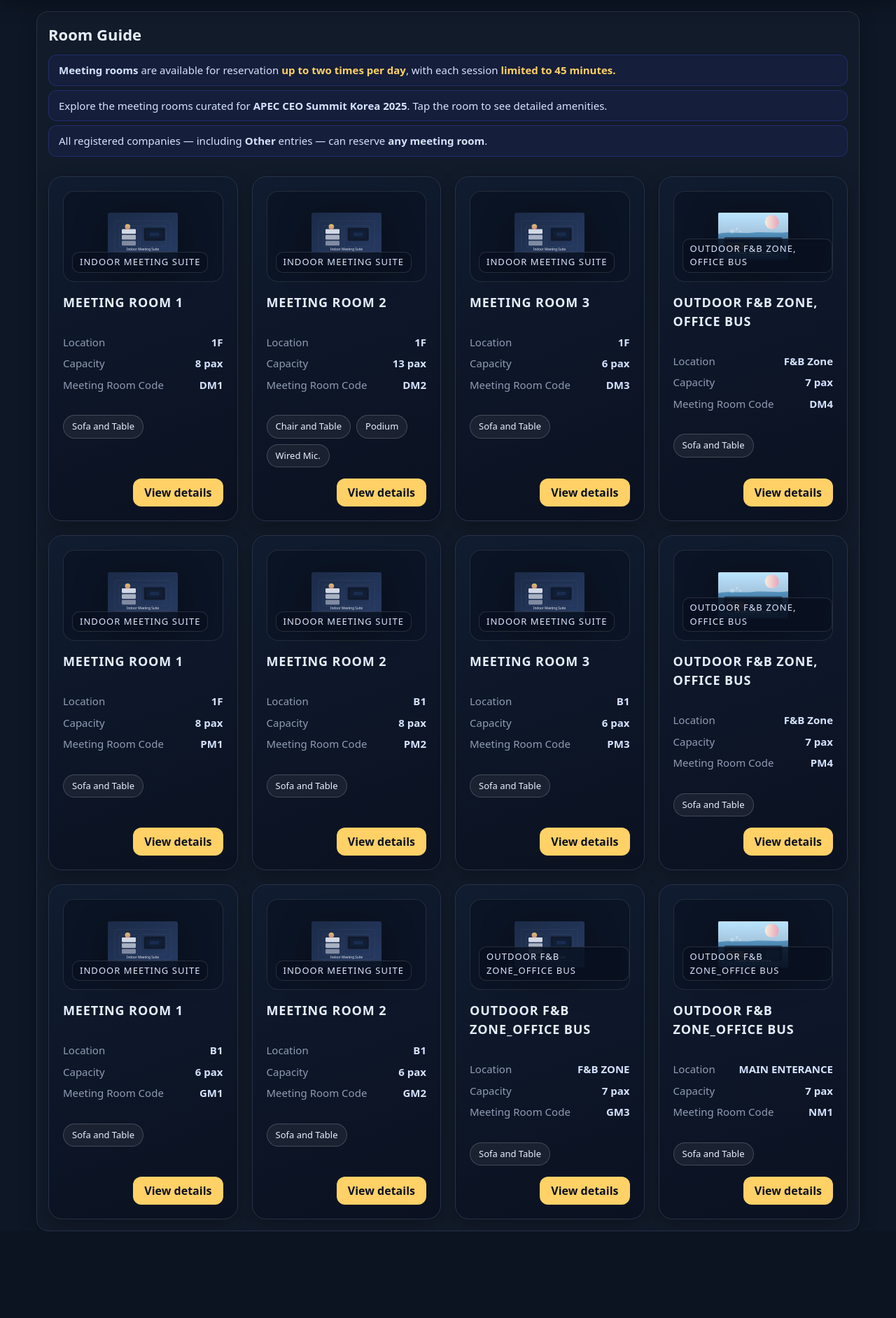
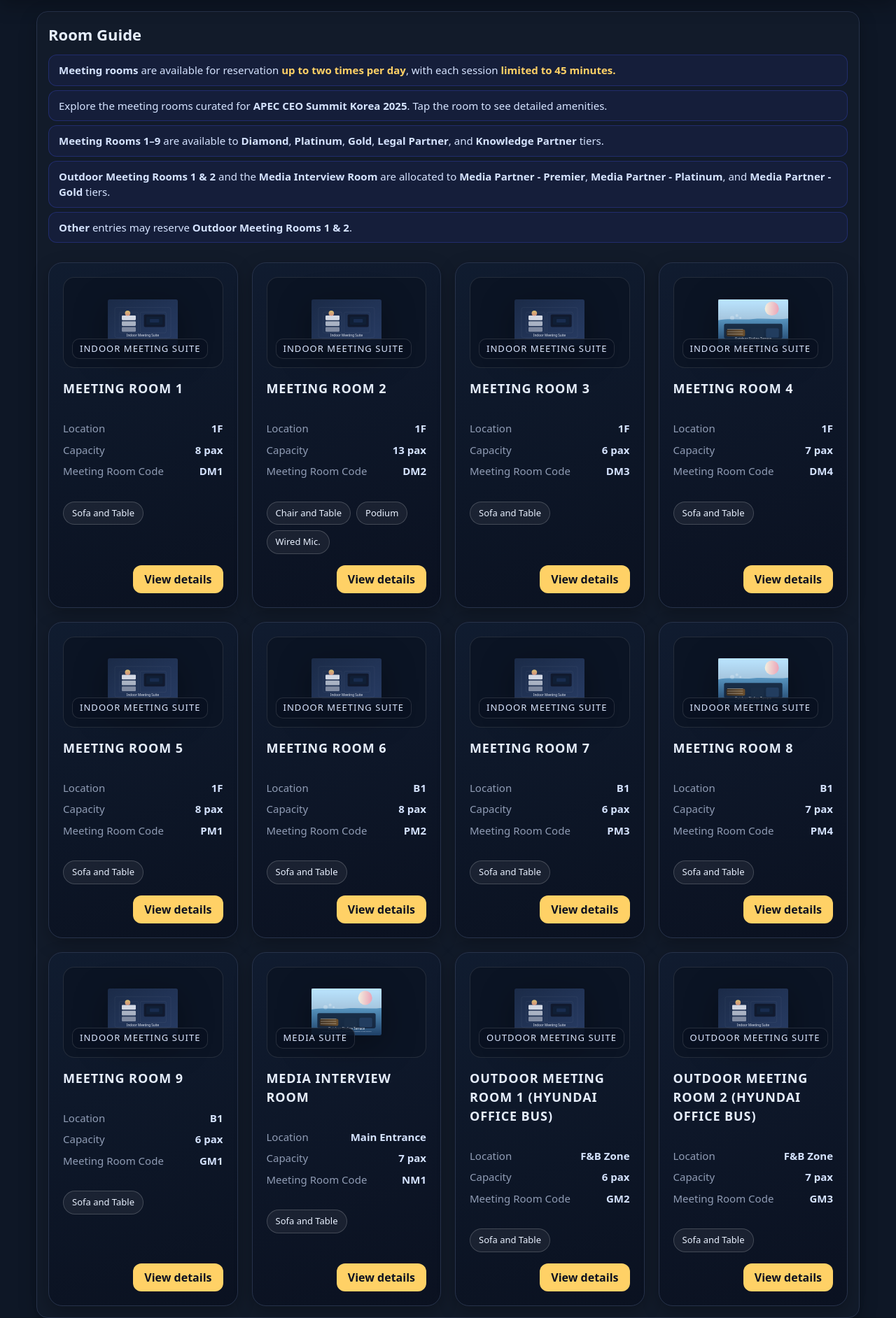
Before and after one commit to jungsuplee-hub/apec-book, a FastAPI app: page /rooms in a window 1280 px wide. Shown: the part 105-1989 px from the top of the page at 70% size. Before the commit the page ends 1865 px from the top, so only its background shows below. Run offline with FastAPI, Linux system fonts and the light colour scheme; some libraries are stand-ins or nearby versions.

Commit message:
Update room catalog and sponsor tiers

```diff
--- a/app.py
+++ b/app.py
@@ -32,16 +32,21 @@ MAX_BLOCKS = 2              # 1h/block, 최대 2블록 = 2시간
 
 # 룸/티어 정의
 ROOM_TIER_LABELS = {
-    "Diamond": "Diamond Sponsor Only",
-    "Platinum": "Platinum Sponsor Only",
-    "Gold": "Gold Sponsor Only",
-    "General": "General Only",
+    "Diamond": "Diamond Sponsor",
+    "Platinum": "Platinum Sponsor",
+    "Gold": "Gold Sponsor",
+    "Legal Partner": "Legal Partner",
+    "Knowledge Partner": "Knowledge Partner",
+    "Media Partner - Premier": "Media Partner - Premier",
+    "Media Partner - Platinum": "Media Partner - Platinum",
+    "Media Partner - Gold": "Media Partner - Gold",
+    "Other": "Other",
 }
 
 TIER_ORDER = list(ROOM_TIER_LABELS)
 TIER_INDEX = {tier: idx for idx, tier in enumerate(TIER_ORDER)}
 
-COMPANY_MANAGED_TIERS = [tier for tier in TIER_ORDER if tier != "General"]
+COMPANY_MANAGED_TIERS = [tier for tier in TIER_ORDER if tier != "Other"]
 
 ROOMS_DATA = [
     {
@@ -86,9 +91,9 @@ ROOMS_DATA = [
     {
         "code": "DM4",
         "tier": "Diamond",
-        "name": "Outdoor F&B Zone, Office Bus",
-        "category": "Outdoor F&B Zone, Office Bus",
-        "location": "F&B Zone",
+        "name": "Meeting Room 4",
+        "category": "Indoor Meeting Suite",
+        "location": "1F",
         "capacity": 7,
         "meeting_code": "DM4",
         "summary": "",
@@ -99,7 +104,7 @@ ROOMS_DATA = [
     {
         "code": "PM1",
         "tier": "Platinum",
-        "name": "Meeting Room 1",
+        "name": "Meeting Room 5",
         "category": "Indoor Meeting Suite",
         "location": "1F",
         "capacity": 8,
@@ -112,7 +117,7 @@ ROOMS_DATA = [
     {
         "code": "PM2",
         "tier": "Platinum",
-        "name": "Meeting Room 2",
+        "name": "Meeting Room 6",
         "category": "Indoor Meeting Suite",
         "location": "B1",
         "capacity": 8,
@@ -125,7 +130,7 @@ ROOMS_DATA = [
     {
         "code": "PM3",
         "tier": "Platinum",
-        "name": "Meeting Room 3",
+        "name": "Meeting Room 7",
         "category": "Indoor Meeting Suite",
         "location": "B1",
         "capacity": 6,
@@ -138,9 +143,9 @@ ROOMS_DATA = [
     {
         "code": "PM4",
         "tier": "Platinum",
-        "name": "Outdoor F&B Zone, Office Bus",
-        "category": "Outdoor F&B Zone, Office Bus",
-        "location": "F&B Zone",
+        "name": "Meeting Room 8",
+        "category": "Indoor Meeting Suite",
+        "location": "B1",
         "capacity": 7,
         "meeting_code": "PM4",
         "summary": "",
@@ -151,7 +156,7 @@ ROOMS_DATA = [
     {
         "code": "GM1",
         "tier": "Gold",
-        "name": "Meeting Room 1",
+        "name": "Meeting Room 9",
         "category": "Indoor Meeting Suite",
         "location": "B1",
         "capacity": 6,
@@ -163,10 +168,10 @@ ROOMS_DATA = [
     },
     {
         "code": "GM2",
-        "tier": "Gold",
-        "name": "Meeting Room 2",
-        "category": "Indoor Meeting Suite",
-        "location": "B1",
+        "tier": "Other",
+        "name": "Outdoor Meeting Room 1 (Hyundai Office Bus)",
+        "category": "Outdoor Meeting Suite",
+        "location": "F&B Zone",
         "capacity": 6,
         "meeting_code": "GM2",
         "summary": "",
@@ -176,10 +181,10 @@ ROOMS_DATA = [
     },
     {
         "code": "GM3",
-        "tier": "Gold",
-        "name": "OUTDOOR F&B ZONE_OFFICE BUS",
-        "category": "OUTDOOR F&B ZONE_OFFICE BUS",
-        "location": "F&B ZONE",
+        "tier": "Other",
+        "name": "Outdoor Meeting Room 2 (Hyundai Office Bus)",
+        "category": "Outdoor Meeting Suite",
+        "location": "F&B Zone",
         "capacity": 7,
         "meeting_code": "GM3",
         "summary": "",
@@ -189,10 +194,10 @@ ROOMS_DATA = [
     },
     {
         "code": "NM1",
-        "tier": "General",
-        "name": "OUTDOOR F&B ZONE_OFFICE BUS",
-        "category": "OUTDOOR F&B ZONE_OFFICE BUS",
-        "location": "MAIN ENTERANCE",
+        "tier": "Other",
+        "name": "Media Interview Room",
+        "category": "Media Suite",
+        "location": "Main Entrance",
         "capacity": 7,
         "meeting_code": "NM1",
         "summary": "",
@@ -213,10 +218,21 @@ ROOMS_SORTED = sorted(
     key=lambda r: (TIER_INDEX[r["tier"]], r["order"], r["code"]),
 )
 ALL_ROOM_CODES = [room["code"] for room in ROOMS_SORTED]
-ROOMS_BY_TIER: dict[str, list[str]] = {}
-for tier in ROOM_TIER_LABELS:
-    ROOMS_BY_TIER[tier] = list(ALL_ROOM_CODES)
-ROOMS_BY_TIER["Other"] = list(ALL_ROOM_CODES)
+MEETING_ROOMS = ["DM1", "DM2", "DM3", "DM4", "PM1", "PM2", "PM3", "PM4", "GM1"]
+OUTDOOR_ROOMS = ["GM2", "GM3"]
+MEDIA_ROOMS = ["GM2", "GM3", "NM1"]
+
+ROOMS_BY_TIER: dict[str, list[str]] = {
+    "Diamond": list(MEETING_ROOMS),
+    "Platinum": list(MEETING_ROOMS),
+    "Gold": list(MEETING_ROOMS),
+    "Legal Partner": list(MEETING_ROOMS),
+    "Knowledge Partner": list(MEETING_ROOMS),
+    "Media Partner - Premier": list(MEDIA_ROOMS),
+    "Media Partner - Platinum": list(MEDIA_ROOMS),
+    "Media Partner - Gold": list(MEDIA_ROOMS),
+    "Other": list(OUTDOOR_ROOMS),
+}
 
 app = FastAPI(title="APEC Meeting Rooms Booking")
 app.mount("/static", StaticFiles(directory="static"), name="static")
@@ -514,6 +530,7 @@ def booking_page(request: Request):
             event_dates=EVENT_DATES,
             all_room_codes=ALL_ROOM_CODES,
             room_label=ROOM_LABEL,
+            rooms_by_tier=ROOMS_BY_TIER,
             hours=HOURS,
             initial_date=initial_date,
             max_blocks=MAX_BLOCKS,
@@ -659,7 +676,7 @@ def create_booking(
         real_company = (company_other or "").strip()
         if not real_company:
             raise HTTPException(status_code=400, detail="Company name required for Other")
-        tier = "General"
+        tier = "Other"
         company_to_save = real_company
     else:
         db_tier = get_company_tier(company)
@@ -667,6 +684,10 @@ def create_booking(
             raise HTTPException(status_code=400, detail="Unknown company")
         tier = db_tier
         company_to_save = company.strip()
+
+    allowed_rooms = ROOMS_BY_TIER.get(tier, [])
+    if allowed_rooms and room not in allowed_rooms:
+        raise HTTPException(status_code=403, detail="Selected room not available for this tier")
 
     # --- 시간/블록 검증 ---
     blocks = max(1, min(MAX_BLOCKS, int(blocks)))
--- a/templates/rooms.html
+++ b/templates/rooms.html
@@ -96,7 +96,9 @@
     <ul class="guide-notes">
       <li><strong>Meeting rooms</strong> are available for reservation <span class="highlight">up to two times per day</span>, with each session <span class="highlight">limited to 45 minutes.</span></li>
       <li>Explore the meeting rooms curated for <strong>APEC CEO Summit Korea 2025</strong>. Tap the room to see detailed amenities.</li>
-      <li>All registered companies — including <strong>Other</strong> entries — can reserve <strong>any meeting room</strong>.</li>
+      <li><strong>Meeting Rooms 1–9</strong> are available to <strong>Diamond</strong>, <strong>Platinum</strong>, <strong>Gold</strong>, <strong>Legal Partner</strong>, and <strong>Knowledge Partner</strong> tiers.</li>
+      <li><strong>Outdoor Meeting Rooms 1 &amp; 2</strong> and the <strong>Media Interview Room</strong> are allocated to <strong>Media Partner - Premier</strong>, <strong>Media Partner - Platinum</strong>, and <strong>Media Partner - Gold</strong> tiers.</li>
+      <li><strong>Other</strong> entries may reserve <strong>Outdoor Meeting Rooms 1 &amp; 2</strong>.</li>
     </ul>
 
     <div class="room-card-grid">
```
Also changed, not shown: models.sql (+69 -31 lines), static/booking.html (+13 -8 lines), static/display.html (+4 -4 lines), templates/booking.html (+14 -6 lines), 2 other files.
